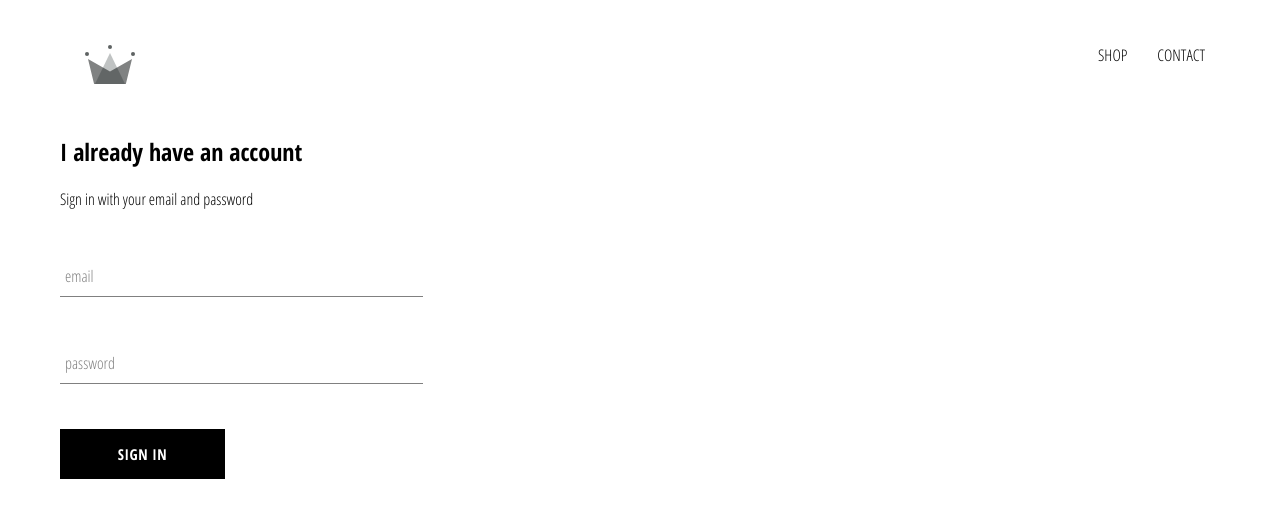
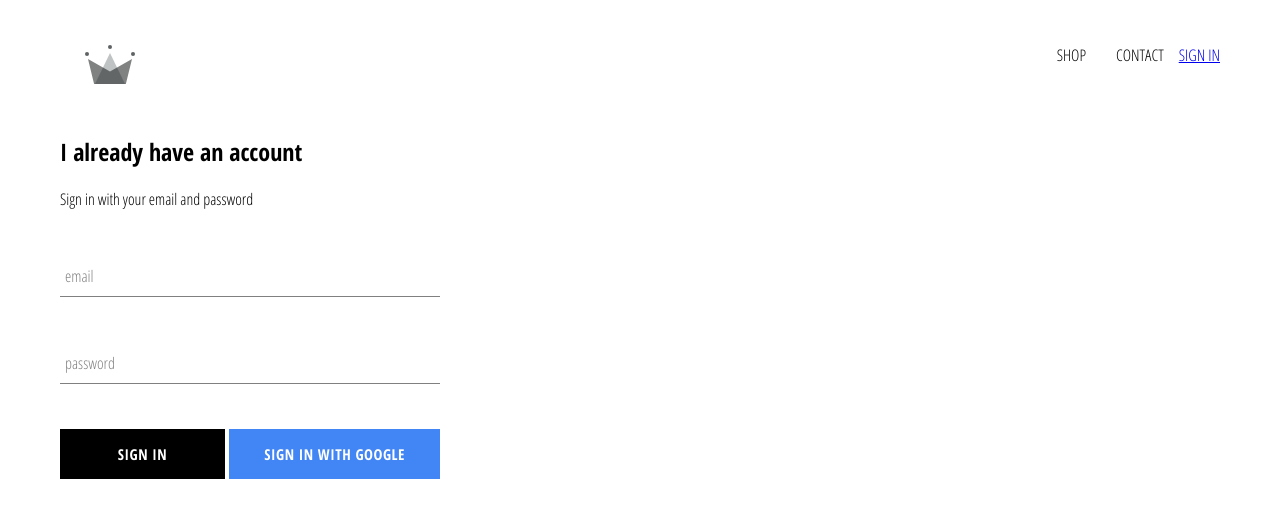
Before and after one commit to myi1/ecommerce-site, a React (Create React App) app: page /signin in a window 1280 px wide. Shown: the top 518 px of the page. Built offline with nearby package versions, Linux system fonts and the light colour scheme; no server answers.

Commit message:
Add firebase functionality, created sign in page with sign in components and styling

```diff
--- a/package.json
+++ b/package.json
@@ -7,6 +7,7 @@
     "@testing-library/react": "^11.2.7",
     "@testing-library/user-event": "^12.8.3",
     "cra-template-pwa": "1.0.3",
+    "firebase": "^9.0.0",
     "react": "^17.0.2",
     "react-dom": "^17.0.2",
     "react-router-dom": "^5.2.1",
--- a/src/App.js
+++ b/src/App.js
@@ -1,15 +1,34 @@
-import React from "react";
+import React, { Component } from "react";
 import { Route, Switch } from "react-router-dom";
 import "./App.scss";
 import Header from "./Components/Header/Header";
 import Homepage from "./pages/Homepage/Homepage";
 import ShopPage from "./pages/ShopPage/ShopPage";
 import SignInAndUp from "./pages/SignInAndUp/SignInAndUp";
+import { auth } from "./firebase/firebase.utils";
 
-function App() {
+export default class App extends Component {
+  state = {
+    currentUser: null,
+  };
+
+  unsubscribeFromAuth = null;
+
+  componentDidMount() {
+    this.unsubscribeFromAuth = auth.onAuthStateChanged((user) => {
+      this.setState({ currentUser: user });
+      console.log(user);
+    });
+  }
+
+  componentWillUnmount() {
+    this.unsubscribeFromAuth();
+  }
+
+  render() {
     return (
       <div className='App'>
-      <Header />
+        <Header currentUser={this.state.currentUser} />
         <Switch>
           <Route exact path='/' component={Homepage} />
           <Route path='/shop' component={ShopPage} />
@@ -18,5 +37,4 @@
       </div>
     );
   }
-
-export default App;
+}
--- a/src/App.scss
+++ b/src/App.scss
@@ -1,3 +1,6 @@
+* {
+  box-sizing: border-box;
+}
 body {
   font-family: "Open Sans Condensed";
   padding: 20px 60px;
--- a/src/Components/CustomButton/CustomButton.js
+++ b/src/Components/CustomButton/CustomButton.js
@@ -1,9 +1,15 @@
 import React from "react";
 import "./CustomButton.scss";
 
-export default function CustomButton({ children, ...otherProps }) {
+export default function CustomButton({
+  children,
+  isGoogleSignIn,
+  ...otherProps
+}) {
   return (
-    <button className='custom-button' {...otherProps}>
+    <button
+      className={`${isGoogleSignIn ? "google-sign-in" : ""} custom-button`}
+      {...otherProps}>
       {children}
     </button>
   );
--- a/src/Components/CustomButton/CustomButton.scss
+++ b/src/Components/CustomButton/CustomButton.scss
@@ -19,4 +19,12 @@
     color: black;
     border: 1px solid black;
   }
+  &.google-sign-in {
+    background-color: #4285f4;
+    color: white;
+    &:hover {
+      background-color: #357ae8;
+      border: none;
+    }
+  }
 }
--- a/src/Components/Header/Header.js
+++ b/src/Components/Header/Header.js
@@ -2,8 +2,9 @@
 import { Link } from "react-router-dom";
 import "./Header.scss";
 import { ReactComponent as Logo } from "../../assets/logos/crown.svg";
+import { auth } from "../../firebase/firebase.utils";
 
-export default function Header() {
+export default function Header({ currentUser }) {
   return (
     <div className='header'>
       <Link to='/' className='header__logo-container'>
@@ -16,6 +17,15 @@
         <Link className='header__option' to='/shop'>
           CONTACT
         </Link>
+        {currentUser ? (
+          <div className='option' onClick={() => auth.signOut()}>
+            SIGN OUT
+          </div>
+        ) : (
+          <Link classname='option' to='/signin'>
+            SIGN IN
+          </Link>
+        )}
       </div>
     </div>
   );
--- a/src/Components/Header/Header.scss
+++ b/src/Components/Header/Header.scss
@@ -22,5 +22,6 @@
     padding: 10px 15px;
     text-decoration: none;
     color: black;
+    cursor: pointer;
   }
 }
--- a/src/Components/SignIn/SignIn.js
+++ b/src/Components/SignIn/SignIn.js
@@ -1,7 +1,15 @@
 import React, { Component } from "react";
 import CustomButton from "../CustomButton/CustomButton";
 import FormInput from "../FormInput/FormInput";
+import {
+  signInWithGoogle,
+  auth,
+  provider,
+} from "../../firebase/firebase.utils";
 import "./SignIn.scss";
+// import { GoogleAuthProvider } from "firebase/auth";
+
+// const provider = new GoogleAuthProvider();
 
 export default class SignIn extends Component {
   state = {
@@ -42,12 +50,14 @@
             required
           />
 
-          <CustomButton
-            type='submit'
-            value='Submit Form'
-            handleChange={this.handleChange}>
-            Sign In
-          </CustomButton>
+          <div className='buttons'>
+            <CustomButton type='submit'>Sign In</CustomButton>
+            <CustomButton
+              onClick={() => signInWithGoogle(auth, provider)}
+              isGoogleSignIn>
+              Sign In With Google
+            </CustomButton>
+          </div>
         </form>
       </div>
     );
--- a/src/Components/SignIn/SignIn.scss
+++ b/src/Components/SignIn/SignIn.scss
@@ -1,5 +1,5 @@
 .sign-in {
-  width: 30%;
+  width: 380px;
   display: flex;
   flex-direction: column;
 
@@ -7,3 +7,8 @@
     margin: 10px 0;
   }
 }
+
+.buttons {
+  display: flex;
+  justify-content: space-between;
+}
--- /dev/null
+++ b/src/firebase/firebase.utils.js
@@ -0,0 +1,31 @@
+import { initializeApp } from "firebase/app";
+import { getFirestore } from "firebase/firestore";
+// import "firebase/firestore";
+// import "firebase/auth";
+import { getAuth, signInWithPopup, GoogleAuthProvider } from "firebase/auth";
+
+export const config = {
+  apiKey: "AIzaSyDCuieaVQ9wkN_2c6hztJhdP6P-TmCB0hQ",
+  authDomain: "ecommerce-app-a27e2.firebaseapp.com",
+  projectId: "ecommerce-app-a27e2",
+  storageBucket: "ecommerce-app-a27e2.appspot.com",
+  messagingSenderId: "391089413524",
+  appId: "1:391089413524:web:21f130a2152d8578004381",
+  measurementId: "G-WVQVPWE4ND",
+};
+
+export const app = initializeApp(config);
+export const auth = getAuth();
+export const provider = new GoogleAuthProvider();
+export const firestore = getFirestore();
+
+export const signInWithGoogle = signInWithPopup;
+
+// export const auth = firebase.auth();
+// export const firestore = firebase.firestore();
+
+// const provider = new app.auth.GoogleAuthProvider();
+// provider.setCustomParameters({ prompt: "select_account" });
+// export const signInWithGoogle = () => auth.signInWithPopup(provider);
+
+// export default firebase;
```
Also changed, not shown: 1 other file (tests, documents, lock files or other folders). Lines whose indentation alone changed are shown as unchanged.
